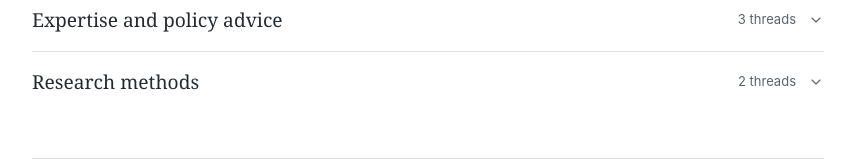
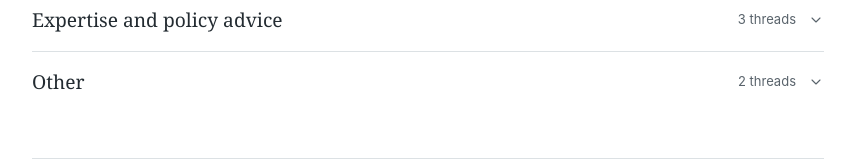
Before and after one commit to jacob-edenhofer/Website, a Next.js app: page /writing in a window 1280 px wide. Shown: the part 4033-4193 px from the top of the page, without its empty margins (178-1033 px from the left). Built offline with nearby package versions, Linux system fonts and the light colour scheme.

Commit message:
Rename Twitter threads category to Other

```diff
--- a/app/data/twitter-threads.ts
+++ b/app/data/twitter-threads.ts
@@ -442,7 +442,7 @@ export const threadGroups: ThreadGroup[] = [
   },
   {
     "id": "research",
-    "title": "Research methods",
+    "title": "Other",
     "items": [
       {
         "id": "2085095990592188549",
```
